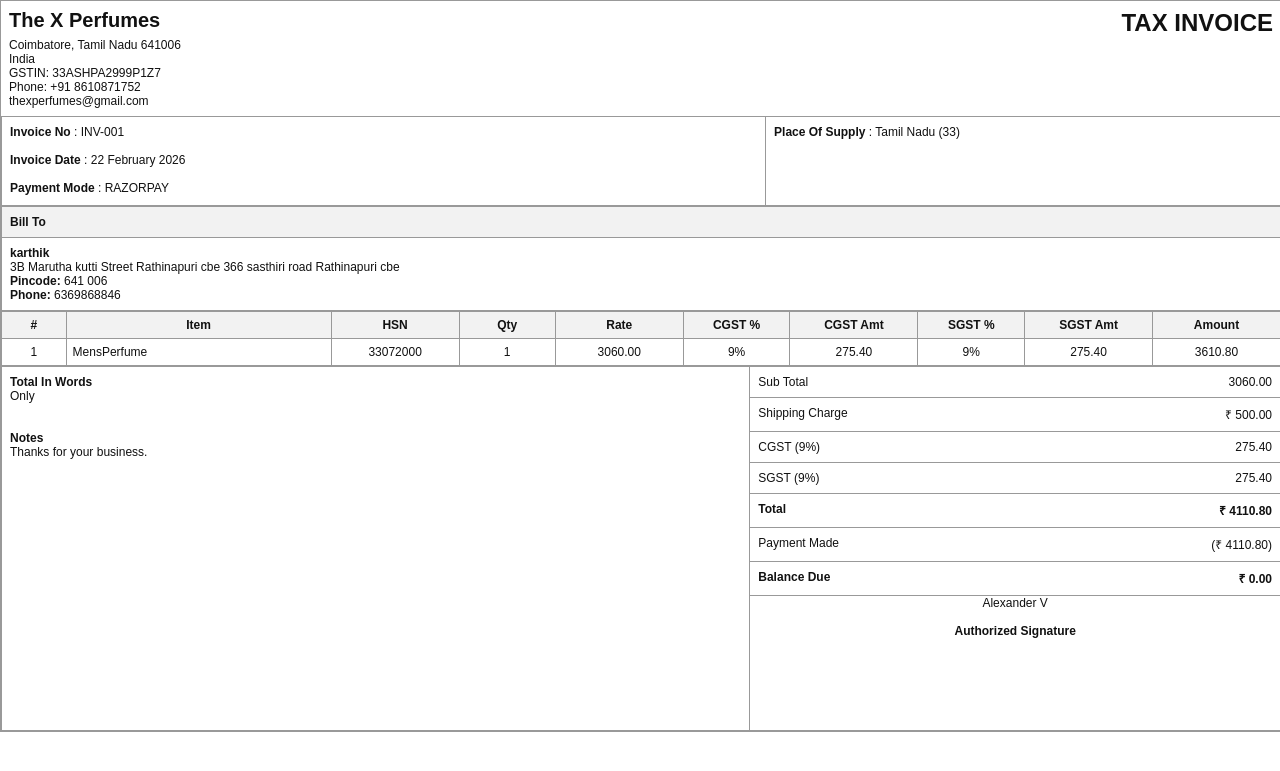
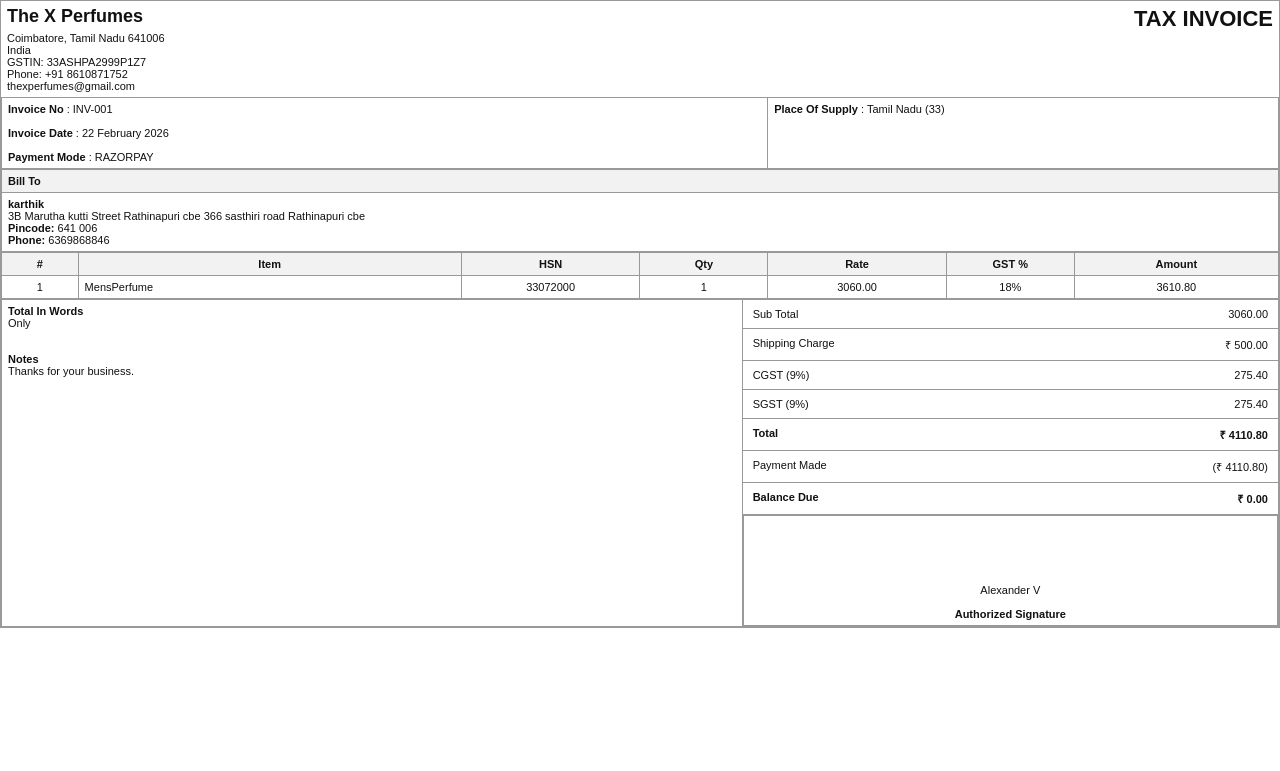
Before and after one commit to thexperfumes/backend, a Django app: template orders/templates/tax_invoice.html in a window 1280 px wide. Shown: the top 771 px of the page. Run offline with Django 4.2, Linux system fonts and the light colour scheme; the template is opened without the code that fills it: values that come from a table or form of the project are taken from there, others are empty; data comes from the database, SQL or seed files in the repository.

Commit message:
invoice aligin ment

```diff
--- a/orders/templates/tax_invoice.html
+++ b/orders/templates/tax_invoice.html
@@ -6,12 +6,12 @@
     <style>
         @page {
             size: A4;
-            margin: 10mm;
+            margin: 8mm;
         }
 
         body {
             font-family: Arial, sans-serif;
-            font-size: 12px;
+            font-size: 11px;
             color: #111;
             margin: 0;
             padding: 0;
@@ -20,6 +20,7 @@
         .invoice-box {
             width: 100%;
             border: 1px solid #999;
+            box-sizing: border-box;
         }
 
         table {
@@ -30,35 +31,14 @@
 
         th, td {
             border: 1px solid #999;
-            padding: 8px;
+            padding: 5px 6px;
             vertical-align: top;
             word-wrap: break-word;
+            box-sizing: border-box;
         }
 
         .no-border {
             border: none !important;
-        }
-
-        .header-table td {
-            vertical-align: top;
-        }
-
-        .logo {
-            width: 120px;
-            height: auto;
-            margin-bottom: 8px;
-        }
-
-        .company-name {
-            font-size: 20px;
-            font-weight: bold;
-            margin-bottom: 6px;
-        }
-
-        .invoice-title {
-            font-size: 24px;
-            font-weight: bold;
-            text-align: right;
         }
 
         .section-title {
@@ -74,57 +54,68 @@
             text-align: center;
         }
 
-        .text-bold {
+        .bold {
             font-weight: bold;
         }
 
-        .small-padding td,
-        .small-padding th {
-            padding: 6px;
+        .logo {
+            width: 110px;
+            height: auto;
+            margin-bottom: 8px;
         }
 
-        .info-table td {
-            height: 72px;
+        .company-name {
+            font-size: 18px;
+            font-weight: bold;
+            margin-bottom: 5px;
         }
 
-        .bill-box td {
-            min-height: 70px;
+        .invoice-title {
+            font-size: 22px;
+            font-weight: bold;
+            text-align: right;
         }
 
-        .bottom-left {
+        .header-table td {
+            border: none;
+        }
+
+        .details-table td {
+            height: 65px;
+        }
+
+        .notes-cell {
             width: 58%;
             vertical-align: top;
+            min-height: 170px;
         }
 
-        .bottom-right {
+        .totals-cell {
             width: 42%;
             vertical-align: top;
             padding: 0;
         }
 
+        .totals-table {
+            width: 100%;
+            border-collapse: collapse;
+        }
+
         .totals-table td {
             border-left: none;
             border-right: none;
+            padding: 8px 10px;
         }
 
         .totals-table tr:first-child td {
             border-top: none;
         }
 
-        .totals-table tr:last-child td {
-            border-bottom: none;
-        }
-
         .signature-box {
-            height: 120px;
+            height: 110px;
             text-align: center;
             vertical-align: bottom;
-            border-top: 1px solid #999;
-            padding-bottom: 14px;
-        }
-
-        .notes-box {
-            min-height: 180px;
+            padding-top: 30px;
         }
     </style>
 </head>
@@ -135,7 +126,7 @@
     <!-- Header -->
     <table class="header-table">
         <tr>
-            <td style="width: 60%;" class="no-border">
+            <td style="width: 60%;">
                 {% if logo_path %}
                     <img src="{{ logo_path }}" alt="Logo" class="logo">
                 {% endif %}
@@ -146,14 +137,14 @@
                 Phone: +91 8610871752<br>
                 thexperfumes@gmail.com
             </td>
-            <td style="width: 40%;" class="no-border">
+            <td style="width: 40%;">
                 <div class="invoice-title">TAX INVOICE</div>
             </td>
         </tr>
     </table>
 
-    <!-- Invoice info -->
-    <table class="info-table">
+    <!-- Invoice Details -->
+    <table class="details-table">
         <tr>
             <td style="width: 60%;">
                 <strong>Invoice No</strong> : {{ order.invoice_number }}<br><br>
@@ -167,7 +158,7 @@
     </table>
 
     <!-- Bill To -->
-    <table class="bill-box">
+    <table>
         <tr>
             <td class="section-title">Bill To</td>
         </tr>
@@ -181,20 +172,17 @@
         </tr>
     </table>
 
-    <!-- Items -->
-    <table class="small-padding">
+    <!-- Items Table -->
+    <table>
         <thead>
             <tr class="section-title text-center">
-                <th style="width: 5%;">#</th>
-                <th style="width: 24%;">Item</th>
-                <th style="width: 11%;">HSN</th>
-                <th style="width: 8%;">Qty</th>
-                <th style="width: 11%;">Rate</th>
-                <th style="width: 9%;">CGST %</th>
-                <th style="width: 11%;">CGST Amt</th>
-                <th style="width: 9%;">SGST %</th>
-                <th style="width: 11%;">SGST Amt</th>
-                <th style="width: 11%;">Amount</th>
+                <th style="width: 6%;">#</th>
+                <th style="width: 30%;">Item</th>
+                <th style="width: 14%;">HSN</th>
+                <th style="width: 10%;">Qty</th>
+                <th style="width: 14%;">Rate</th>
+                <th style="width: 10%;">GST %</th>
+                <th style="width: 16%;">Amount</th>
             </tr>
         </thead>
         <tbody>
@@ -205,15 +193,12 @@
                 <td>33072000</td>
                 <td>{{ item.quantity }}</td>
                 <td>{{ item.price }}</td>
-                <td>9%</td>
-                <td>{{ item.cgst_amount }}</td>
-                <td>9%</td>
-                <td>{{ item.sgst_amount }}</td>
+                <td>18%</td>
                 <td>{{ item.total_amount }}</td>
             </tr>
             {% empty %}
             <tr>
-                <td colspan="10" class="text-center">No items found</td>
+                <td colspan="7" class="text-center">No items found</td>
             </tr>
             {% endfor %}
         </tbody>
@@ -222,7 +207,7 @@
     <!-- Bottom Section -->
     <table>
         <tr>
-            <td class="bottom-left notes-box">
+            <td class="notes-cell">
                 <strong>Total In Words</strong><br>
                 {{ order.total_in_words }} Only
                 <br><br><br>
@@ -230,7 +215,7 @@
                 Thanks for your business.
             </td>
 
-            <td class="bottom-right">
+            <td class="totals-cell">
                 <table class="totals-table">
                     <tr>
                         <td>Sub Total</td>
@@ -259,7 +244,7 @@
                         <td class="text-right">{{ order.sgst_total }}</td>
                     </tr>
 
-                    <tr class="text-bold">
+                    <tr class="bold">
                         <td>Total</td>
                         <td class="text-right">₹ {{ order.total_amount }}</td>
                     </tr>
@@ -269,17 +254,21 @@
                         <td class="text-right">(₹ {{ order.total_amount }})</td>
                     </tr>
 
-                    <tr class="text-bold">
+                    <tr class="bold">
                         <td>Balance Due</td>
                         <td class="text-right">₹ 0.00</td>
                     </tr>
                 </table>
 
-                <div class="signature-box">
-                    Alexander V
-                    <br><br>
-                    <strong>Authorized Signature</strong>
-                </div>
+                <table>
+                    <tr>
+                        <td class="signature-box">
+                            Alexander V
+                            <br><br>
+                            <strong>Authorized Signature</strong>
+                        </td>
+                    </tr>
+                </table>
             </td>
         </tr>
     </table>
```
